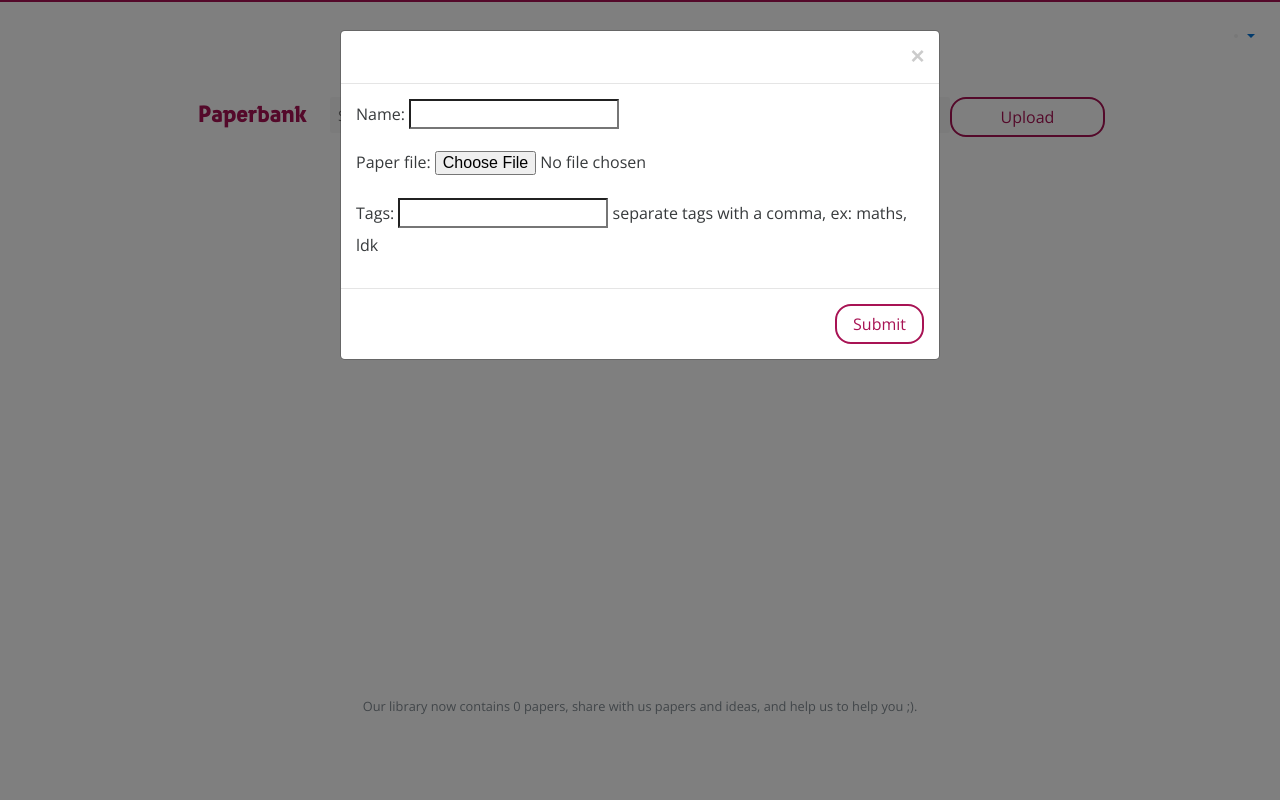
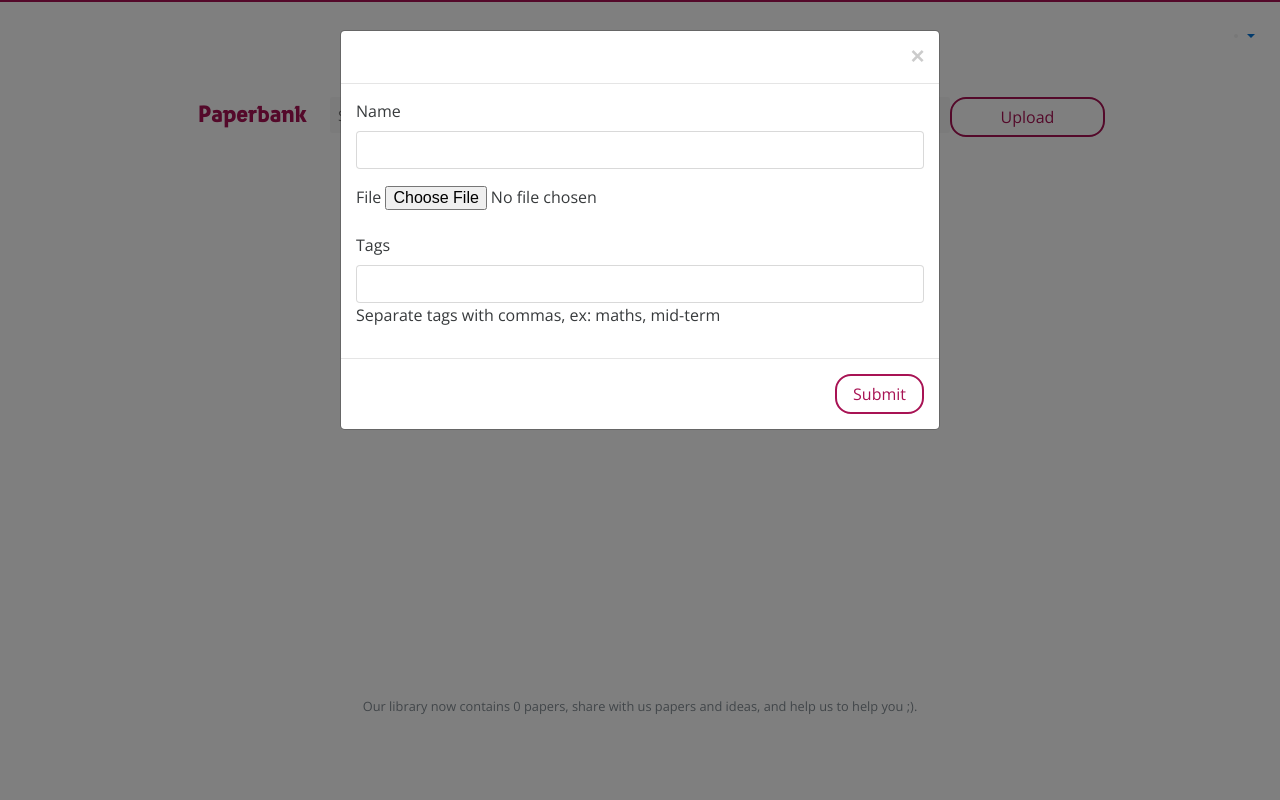
Before and after one commit to igorofainc/paperbank, a Django app: page /papers in a window 1280 px wide, after a click on "Upload". Run offline with Django 3.2, Linux system fonts and the light colour scheme; the visitor is signed in with stand-in values (Sample User, id 1); data that the repository does not hold is empty; parts of the project's set-up code (start-up, migrations or seed data) failed here and were passed over; some libraries are stand-ins or nearby versions.

Commit message:
created the ui to prevent user from uploading pdf

```diff
--- a/templates/components/upload_paper_modal.html
+++ b/templates/components/upload_paper_modal.html
@@ -13,7 +13,27 @@
             </div>
             <div class="modal-body">
                   {% csrf_token %}
-                  {{upload_form.as_p}}
+
+                  {# Name of the paper #}
+                  <div class="form-group">
+                      <label for="name">Name</label>
+                      <input type="text" class="form-control" id="name" name="name">
+                  </div>
+
+                  {# Paper file #}
+                  <div class="form-group">
+                      <label for="paper_file"> File</label>
+                      <input type="file" accept="application/pdf" id="paper_file" name="paper_file">
+                  </div>
+
+                  {# Tags #}
+                  <div class="form-group">
+                      <label for="tags">Tags</label>
+                      <input type="tags" class="form-control" id="tags" name="tags">
+                      <p class="small-text help-text">Separate tags with commas, ex: maths, mid-term</p>
+                  </div>
+
+
             </div>
             <div class="modal-footer">
                 <button class="btn btn-paper" type="submit">Submit</button>
```
